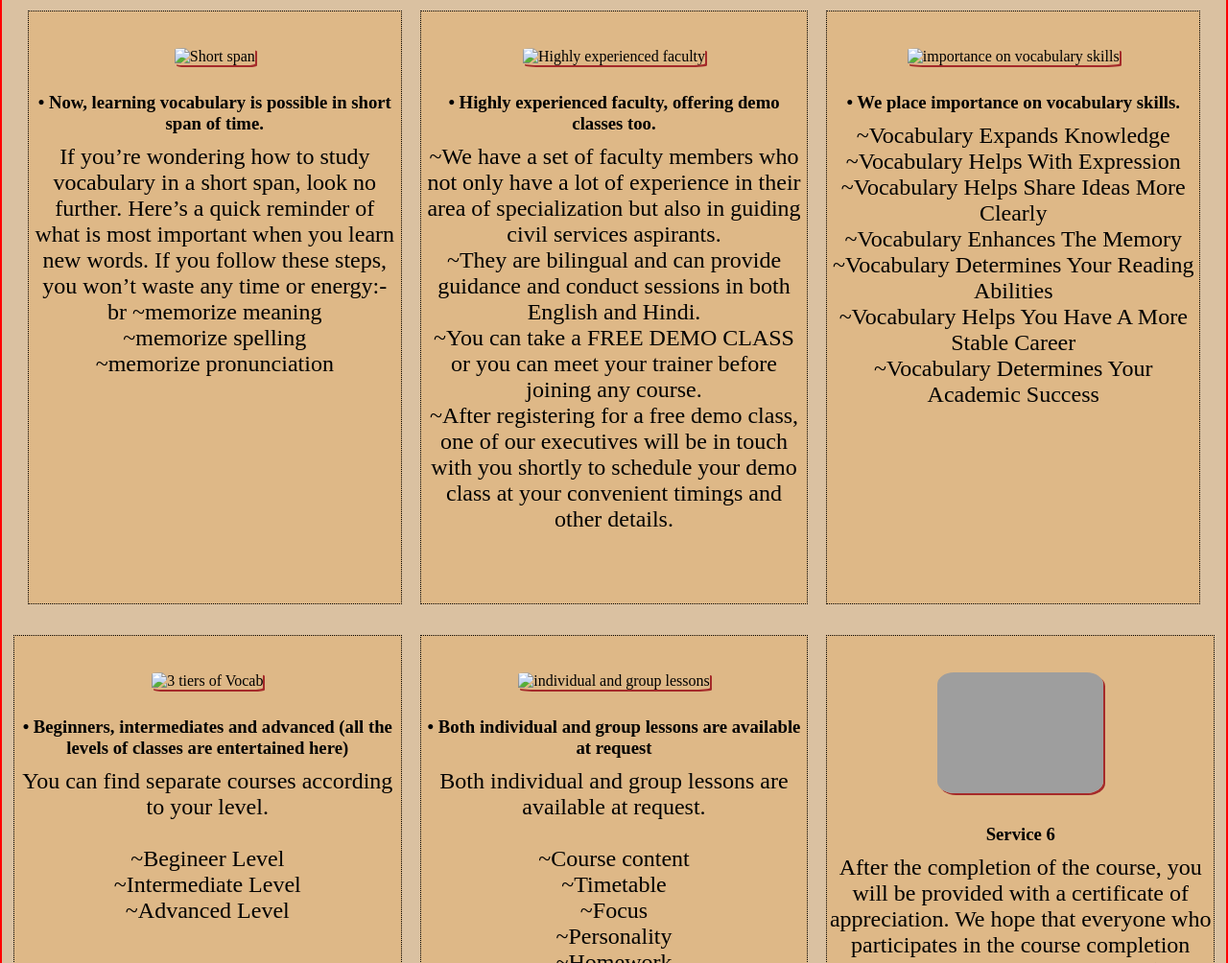
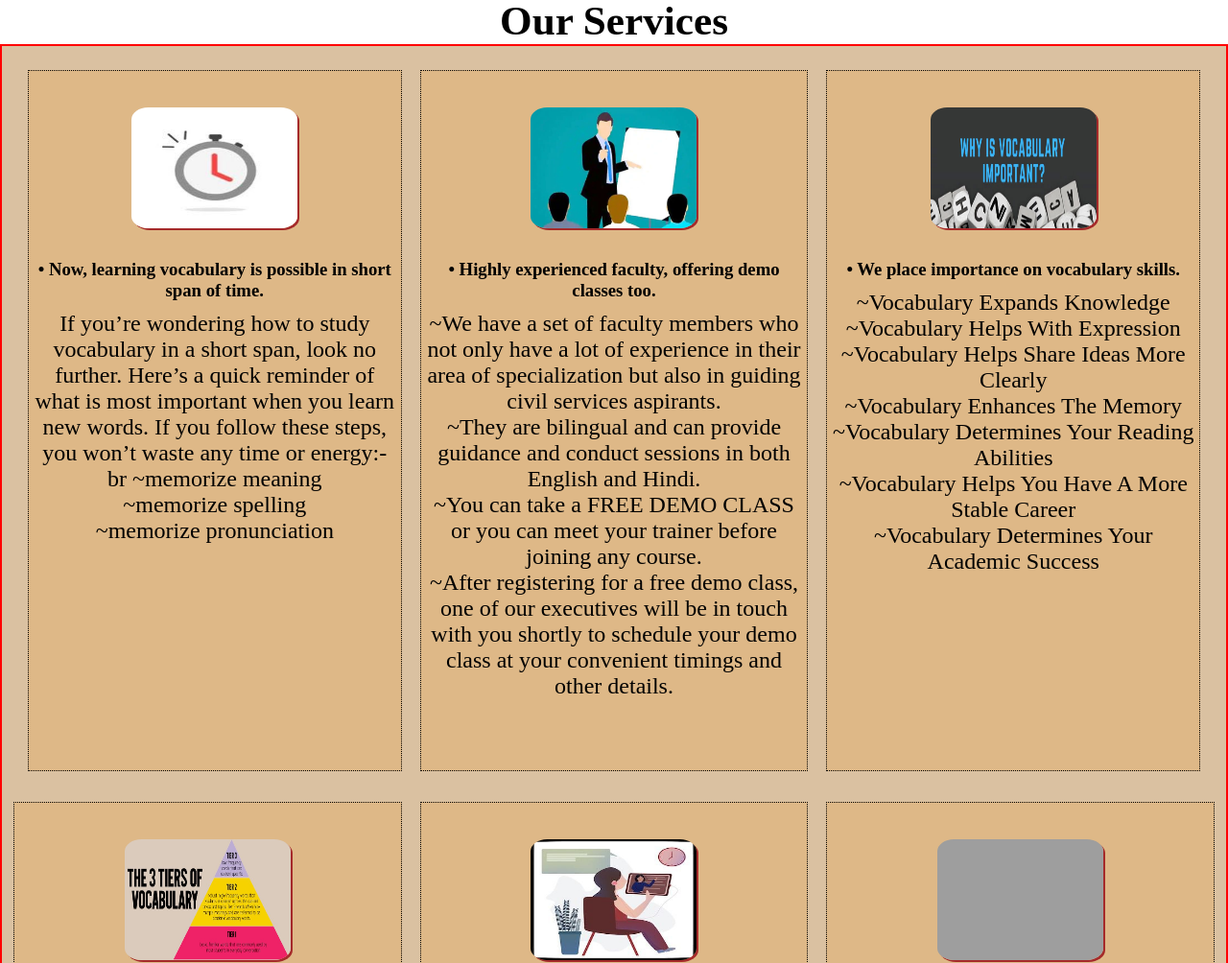
Before and after one commit to Pramod-Aswani1012/Vocabulary-, a plain HTML site: page index.html in a window 1280 px wide. Shown: the part 1146-2150 px from the top of the page at 96% size. Drawn offline with Linux system fonts and the light colour scheme; the site is published under a folder, as on GitHub Pages, so addresses that start at the root find nothing; grey boxes are pictures that could not be loaded.

Commit message:
Update index.html

```diff
--- a/index.html
+++ b/index.html
@@ -15,7 +15,7 @@
     <nav id="navbar">
 
         <div id="logo">
-            <a href="./index.html"><img src="/photos/logo.jpeg" alt="Vocab Logo"></a>
+            <a href="./index.html"><img src="./photos/logo.jpeg" alt="Vocab Logo"></a>
         </div>
         <ul id="navs">
             <li class="items"><a href="#home">Home</a></li>
@@ -87,7 +87,7 @@
         <div id="container">
             <div class="serve" id="one">
                 <br>
-                <img src="/photos/in short span.jpeg" alt="Short span">
+                <img src="./photos/in short span.jpeg" alt="Short span">
                 <h3>• Now, learning vocabulary is possible in short span of time.</h3>
                 <p>If you’re wondering how to study vocabulary in a short span, look no further. Here’s a quick reminder of what is most important when you learn new words.
                     If you follow these steps, you won’t waste any time or energy:- <br>br
@@ -101,7 +101,7 @@
             </div>
             <div class="serve" id="two">
                 <br>
-                <img src="/photos/highly experienced faculty.jpeg" alt="Highly experienced faculty">
+                <img src="./photos/highly experienced faculty.jpeg" alt="Highly experienced faculty">
                 <h3>• Highly experienced faculty, offering demo classes too.</h3>
                 <p>~We have a set of faculty members who not only have a lot of experience in their area of specialization but also in guiding civil services aspirants. <br>
                     ~They are bilingual and can provide guidance and conduct sessions in both English and Hindi. <br>
@@ -111,7 +111,7 @@
             </div>
             <div class="serve" id="three">
                 <br>
-                <img src="/photos/importance on vocabulary skills.jpeg" alt="importance on vocabulary skills">
+                <img src="./photos/importance on vocabulary skills.jpeg" alt="importance on vocabulary skills">
                 <h3>• We place importance on vocabulary skills.</h3>
                 <p>~Vocabulary Expands Knowledge <br>
                     ~Vocabulary Helps With Expression <br>
@@ -124,7 +124,7 @@
             </div>
             <div class="serve" id="four">
                 <br>
-                <img src="/photos/begineer , intermediate and advanced.jpeg" alt="3 tiers of Vocab">
+                <img src="./photos/begineer , intermediate and advanced.jpeg" alt="3 tiers of Vocab">
                 <h3>• Beginners, intermediates and advanced (all the levels of classes are entertained here)</h3>
                 <p>You can find separate courses according to your level. <br><br>
                     ~Begineer Level <br>
@@ -135,7 +135,7 @@
             </div>
             <div class="serve" id="five">
                 <br>
-                <img src="/photos/individual and group lessons.jpeg" alt="individual and group lessons">
+                <img src="./photos/individual and group lessons.jpeg" alt="individual and group lessons">
                 <h3>• Both individual and group lessons are available at request</h3>
                 <p>Both individual and group lessons are available at request. <br><br>
                     ~Course content <br>
@@ -181,7 +181,7 @@
                 </div>
             </div>
             <div class="cols" id="cols2">
-                <img src="/photos/logo.jpeg" alt="Logo">
+                <img src="./photos/logo.jpeg" alt="Logo">
             </div>
         </div>
     </section>
```
